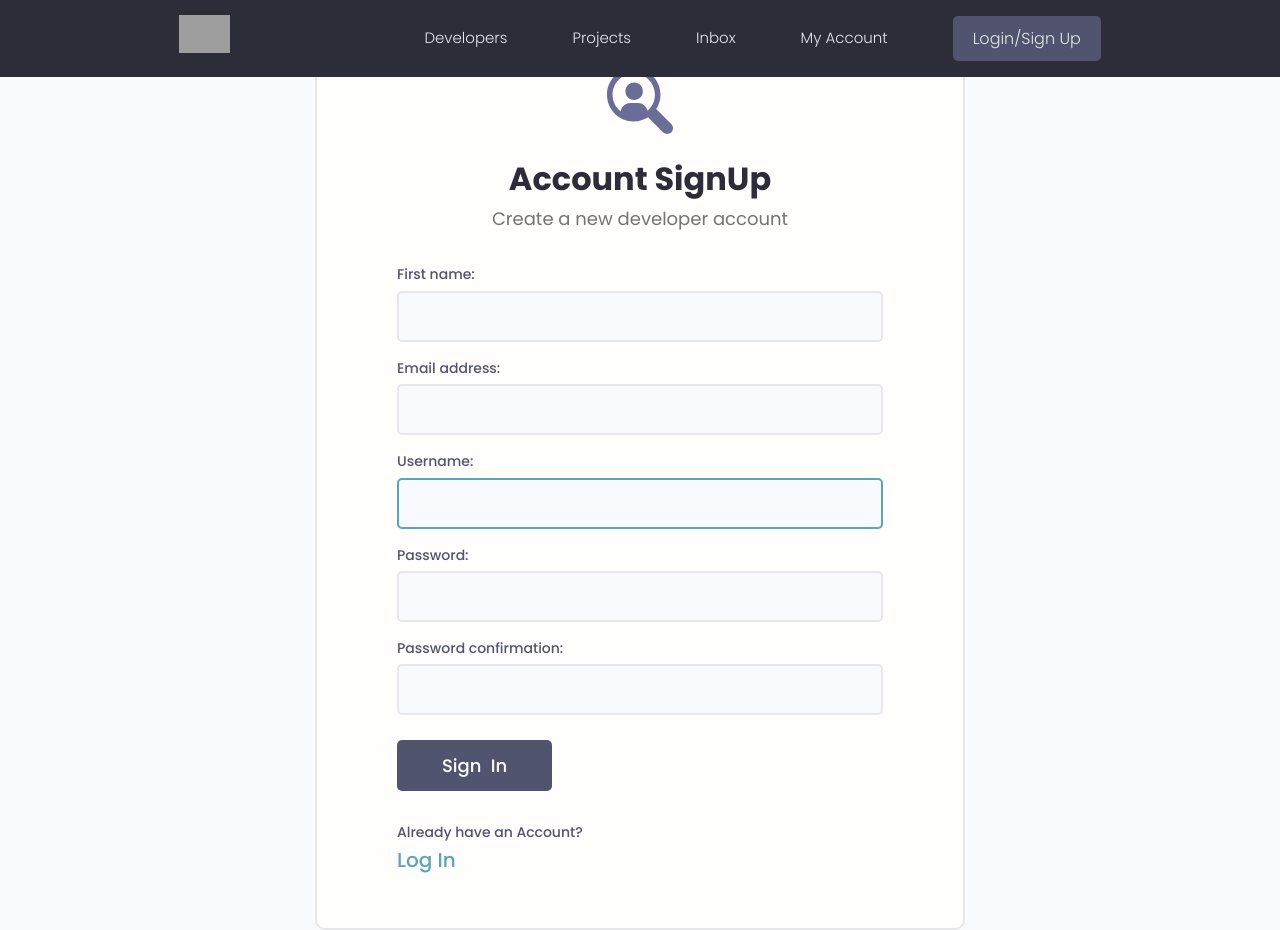
After one commit to dr-zieba/django-devs-projects, a Django app: page /register/ in a window 1280 px wide. The commit adds this page. Run offline with Django 4.2, Linux system fonts and the light colour scheme; some libraries are stand-ins or nearby versions; grey boxes are pictures that could not be loaded.

Commit message:
login/register finieshed

```diff
--- a/static/styles/app.css
+++ b/static/styles/app.css
@@ -659,7 +659,7 @@ img {
   left: 0;
   bottom: 0;
   right: 0;
-  background: url(../images/pattern.jpg);
+  /*background: url(../images/pattern.jpg);*/
 }
 
 .auth > .card {
--- a/static/uikit/app.js
+++ b/static/uikit/app.js
@@ -1,4 +1,11 @@
 // Invoke Functions Call on Document Loaded
-document.addEventListener('DOMContentLoaded', function () {
+document.addEventListener('DOMContentLoaded', function() {
   hljs.highlightAll();
 });
+
+let alertWrapper = document.querySelector('.alert')
+let alertClose = document.querySelector('.alert__close')
+
+if (alertWrapper) {
+    alertClose.addEventListener('click', () => alertWrapper.style.display = 'none')
+}
--- a/static/uikit/styles/modules/_alert.css
+++ b/static/uikit/styles/modules/_alert.css
@@ -1,4 +1,5 @@
 .alert {
+  position: absolute;
   display: inline-flex;
   gap: 3rem;
   justify-content: space-between;
--- a/templates/main.html
+++ b/templates/main.html
@@ -20,9 +20,21 @@
 <body>
   {% include 'navbar.html' %}
 
+  {% if messages %}
+    {% for message in messages %}
+  <div style="position: fixed; top: 150px; left: 50%; transform: translate(-50%, -50%); z-index: 99999;">
+     <div class="alert alert--{{ message.tags }}">
+            <p class="alert__message">{{ message }}</p>
+            <button class="alert__close">⨯</button>
+          </div>
+  </div>
+    {% endfor %}
+  {% endif %}
+
   {% block content %}
 
   {% endblock content %}
 
 </body>
+<script src="{% static 'uikit/app.js' %}"></script>
 </html>
--- a/templates/navbar.html
+++ b/templates/navbar.html
@@ -16,8 +16,13 @@
           <li class="header__menuItem"><a href="{% url 'projects' %}">Projects</a></li>
           <li class="header__menuItem"><a href="">Inbox</a></li>
           <li class="header__menuItem"><a href="">My Account</a></li>
-            <li class="header__menuItem"><a href="{% url 'create-project' %}" class="btn btn--sub">Add project</a></li>
-          <li class="header__menuItem"><a href="" class="btn btn--sub">Login/Sign Up</a></li>
+
+          {% if request.user.is_authenticated %}
+          <li class="header__menuItem"><a href="{% url 'create-project' %}" class="btn btn--sub">Add project</a></li>
+          <li class="header__menuItem"><a href="{% url 'logout' %}" class="btn btn--sub">Logout</a></li>
+          {% else %}
+          <li class="header__menuItem"><a href="{% url 'login' %}" class="btn btn--sub">Login/Sign Up</a></li>
+          {% endif %}
         </ul>
       </nav>
     </div>
--- /dev/null
+++ b/users/forms.py
@@ -0,0 +1,18 @@
+from django.contrib.auth.models import User
+from django.forms import ModelForm
+from django.contrib.auth.forms import UserCreationForm
+
+
+class CustomUserCreationForm(UserCreationForm):
+    class Meta:
+        model = User
+        fields = [
+            "first_name", "email", "username", "password1", "password2"
+        ]  # can be list with fields names of model or as '__all__ for all fields'
+        labels = {'first_name': 'First name'}
+
+    def __init__(self, *args, **kwargs):
+        super(CustomUserCreationForm, self).__init__(*args, **kwargs)
+
+        [self.fields[k].widget.attrs.update({'class': 'input'}) for k,v in self.fields.items()]
+        #self.fields['title'].widget.attrs.update({'class': 'input', 'placeholder': 'add ...'})
--- /dev/null
+++ b/users/templates/users/login_register.html
@@ -0,0 +1,96 @@
+{% extends 'main.html' %}
+{% load static %}
+{% block content %}
+
+{% if page == 'register'%}
+
+<div class="auth">
+      <div class="card">
+        <div class="auth__header text-center">
+          <a href="/">
+            <img src="{% static 'images/icon.svg' %}" alt="icon" />
+          </a>
+          <h3>Account SignUp</h3>
+          <p>Create a new developer account</p>
+        </div>
+
+        <form method="POST" action="{% url 'register' %}" class="form auth__form">
+          {% csrf_token %}
+
+          {% for field in form %}
+          <!-- Input:Text -->
+          <div class="form__field">
+            <label for="formInput#text">{{ field.label }}: </label>
+            {{ field }}
+<!--            {% if field.help_text %}-->
+<!--              <small>{{ field.help_text }}</small>-->
+<!--            {% endif %}-->
+            {% for error in field.errors %}
+            <p style="color: red;">{{ error }}</p>
+            {% endfor %}
+          </div>
+          {% endfor %}
+
+          <div class="auth__actions">
+            <input class="btn btn--sub btn--lg" type="submit" value="Sign  In" />
+          </div>
+        </form>
+        <div class="auth__alternative">
+          <p>Already have an Account?</p>
+          <a href="{% url 'login' %}">Log In</a>
+        </div>
+      </div>
+    </div>
+
+{% else %}
+
+<div class="auth">
+      <div class="card">
+        <div class="auth__header text-center">
+          <a href="/">
+            <img src="{% static 'images/icon.svg' %}" alt="icon" />
+          </a>
+          <h3>Account Login</h3>
+          <p>Hello Developer, Welcome Back!</p>
+        </div>
+
+        <form method="POST" action="{% url 'login' %}" class="form auth__form">
+            {% csrf_token %}
+          <!-- Input:Email -->
+          <div class="form__field">
+            <label for="formInput#text">Username: </label>
+            <input
+              class="input input--text"
+              id="formInput#text"
+              type="text"
+              name="username"
+              placeholder="Enter your username..."
+            />
+          </div>
+
+          <!-- Input:Password -->
+          <div class="form__field">
+            <label for="formInput#password">Password: </label>
+            <input
+              class="input input--password"
+              id="formInput#passowrd"
+              type="password"
+              name="password"
+              placeholder="••••••••"
+            />
+          </div>
+          <div class="auth__actions">
+            <input class="btn btn--sub btn--lg" type="submit" value="Log In" />
+            <a href="forgetpassword.html">Forget Password?</a>
+          </div>
+        </form>
+        <div class="auth__alternative">
+          <p>Don’t have an Account?</p>
+          <a href="{% url 'register' %}">Sign Up</a>
+        </div>
+      </div>
+    </div>
+{% endif %}
+
+
+{% endblock content %}
--- a/users/urls.py
+++ b/users/urls.py
@@ -1,8 +1,11 @@
 from django.urls import path
-from .views import profiles, userProfile
+from .views import profiles, userProfile, loginUser, logoutUser, registerUser
 
 
 urlpatterns = [
     path('', profiles, name='profiles'),
-    path('profile/<str:pk>', userProfile, name='user-profile')
+    path('profile/<str:pk>', userProfile, name='user-profile'),
+    path('login/', loginUser, name='login'),
+    path('logout/', logoutUser, name='logout'),
+    path('register/', registerUser, name='register')
 ]
--- a/users/views.py
+++ b/users/views.py
@@ -1,5 +1,10 @@
-from django.shortcuts import render
+from django.contrib.auth.models import User
+from django.shortcuts import render, redirect
 from .models import Profile
+from django.contrib.auth import login, authenticate, logout
+from django.contrib import messages
+from django.contrib.auth.forms import UserCreationForm
+from .forms import CustomUserCreationForm
 # Create your views here.
 
 def profiles(request):
@@ -18,3 +23,56 @@ def userProfile(request, pk):
 
     context = {'profile': profile, 'topSkills': topSkills, 'otherSkills': otherSkills}
     return render(request, 'users/user-profile.html', context)
+
+def loginUser(request):
+    page = 'login'
+    context = {'page': page}
+    if request.user.is_authenticated:
+        return redirect('profiles')
+
+    if request.method == 'POST':
+        username = request.POST['username']
+        password = request.POST['password']
+
+        try:
+            #check if user exists in db
+            user = User.objects.get(username=username)
+        except Exception as e:
+            messages.error(request, f'User not found. Exception: {e}')
+            return redirect('login')
+
+        user = authenticate(request, username=username, password=password)
+        if user is not None:
+            login(request, user)
+            messages.success(request, 'User logged in')
+            return redirect('profiles')
+        else:
+            messages.error(request, 'Username or password incorrect')
+
+    return render(request, 'users/login_register.html', context)
+
+def logoutUser(request):
+    logout(request)
+    messages.success(request, 'User logout')
+    return redirect('login')
+
+def registerUser(request):
+    page = 'register'
+    form = CustomUserCreationForm()
+
+    if request.method == 'POST':
+        form = CustomUserCreationForm(request.POST)
+        if form.is_valid():
+            # commit false creates an instance but do not save it at that point
+            # it is possible to modify data and then save it
+            user = form.save(commit=False)
+            user.username = user.username.lower()
+            user.save()
+            messages.success(request, 'User created')
+            login(request, user)
+            return redirect('profiles')
+        else:
+            messages.error(request, 'error')
+
+    context = {'page': page, 'form': form}
+    return render(request, 'users/login_register.html', context)
```
Also changed, not shown: projects/views.py (+4 -3 lines), templates/login.html (added, +50 -0 lines), templates/signup.html (added, +71 -0 lines), db.sqlite3, static/images/icon.svg (added), static/images/pattern.jpg (added).
